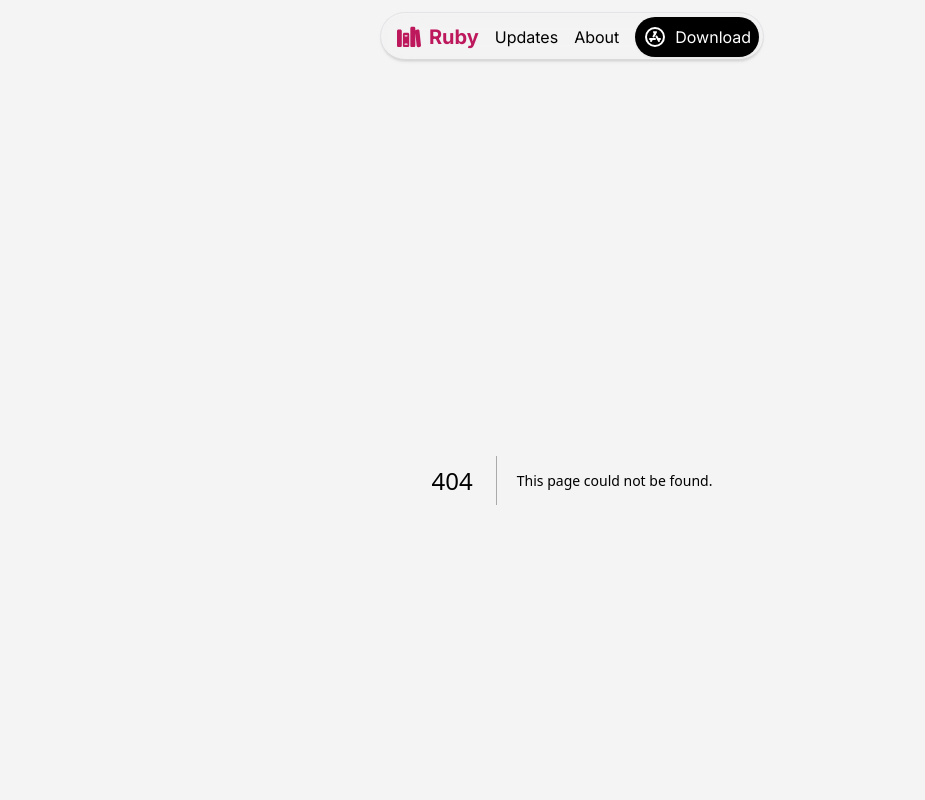
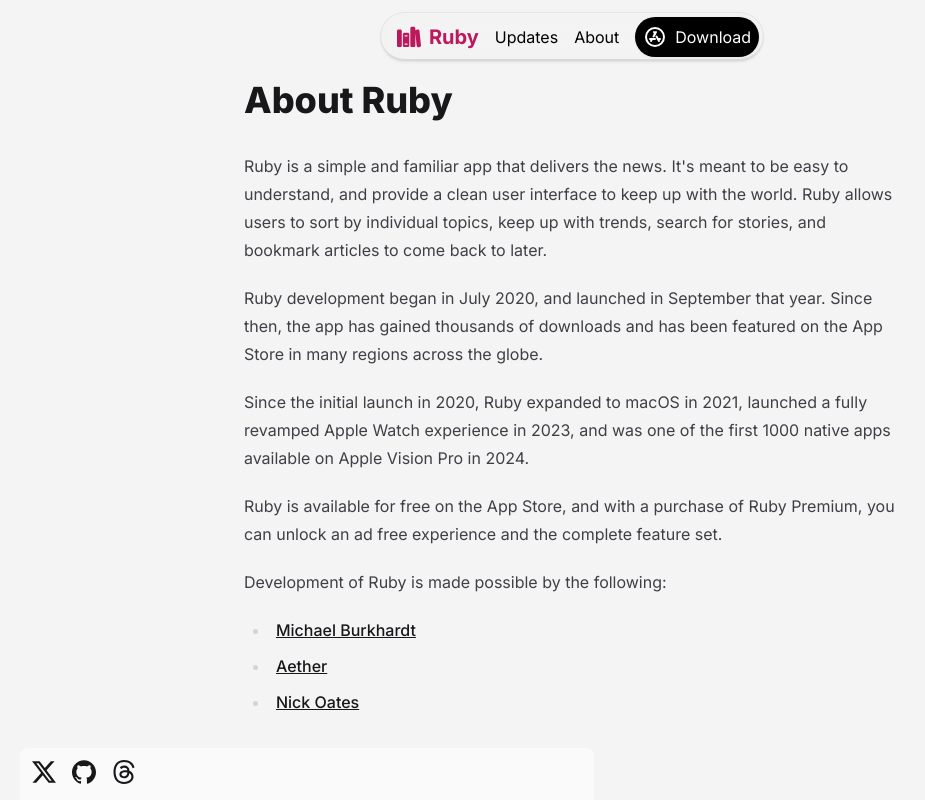
Before and after one commit to getRubyApp/Ruby-Website, a Next.js app: page /about in a window 1280 px wide. Before the commit this address had no page. Shown: the top 800 px of the page, without its empty margins (68-993 px from the left). Built offline with nearby package versions, Linux system fonts and the light colour scheme.

Commit message:
About page

```diff
--- /dev/null
+++ b/app/about/page.tsx
@@ -0,0 +1,55 @@
+import { Metadata } from "next";
+
+export const metadata: Metadata = {
+	title: "About",
+};
+
+export default function About() {
+	return (
+		<main className="prose dark:prose-invert mx-auto prose-zinc">
+			<h1>About Ruby</h1>
+
+			<p>
+				Ruby is a simple and familiar app that delivers the news.
+				It&apos;s meant to be easy to understand, and provide a clean
+				user interface to keep up with the world. Ruby allows users to
+				sort by individual topics, keep up with trends, search for
+				stories, and bookmark articles to come back to later.
+			</p>
+
+			<p>
+				Ruby development began in July 2020, and launched in September
+				that year. Since then, the app has gained thousands of downloads
+				and has been featured on the App Store in many regions across
+				the globe.
+			</p>
+
+			<p>
+				Since the initial launch in 2020, Ruby expanded to macOS in
+				2021, launched a fully revamped Apple Watch experience in 2023,
+				and was one of the first 1000 native apps available on Apple
+				Vision Pro in 2024.
+			</p>
+
+			<p>
+				Ruby is available for free on the App Store, and with a purchase
+				of Ruby Premium, you can unlock an ad free experience and the
+				complete feature set.
+			</p>
+
+			<p>Development of Ruby is made possible by the following:</p>
+
+			<ul>
+				<li>
+					<a href="https://x.com/mbrkhrdt">Michael Burkhardt</a>
+				</li>
+				<li>
+					<a href="https://x.com/AetherAurelia">Aether</a>
+				</li>
+				<li>
+					<a href="https://nickoates.com">Nick Oates</a>
+				</li>
+			</ul>
+		</main>
+	);
+}
--- a/app/privacy/page.tsx
+++ b/app/privacy/page.tsx
@@ -1,14 +1,17 @@
 export default function PrivacyPolicy() {
 	return (
-		<div className="prose dark:prose-invert prose-zinc mx-auto">
+		<main className="prose dark:prose-invert prose-zinc mx-auto">
 			<h1>Privacy Policy</h1>
+
 			<p>
 				<strong>Last updated on February 20th, 2024.</strong>
 			</p>
+
 			<p>
 				We believe in user privacy, and we like to keep you in the loop
 				about how your data may be collected and or utilized in Ruby.
 			</p>
+
 			<p>
 				First and foremost, majority of data is actually collected by
 				third parties, and we don&apos;t have access to most of it.
@@ -16,6 +19,7 @@
 				else, we don&apos;t collect any user data on what you&apos;re
 				specifically doing.
 			</p>
+
 			<p>
 				There is a very limited amount of data we actually collect,
 				which is mostly analytical data. We use TelemetryDeck in the
@@ -24,17 +28,20 @@
 				mostly includes things like device type, OS version, app
 				version, and what features of the app you use.
 			</p>
+
 			<p>
 				Bookmarks sync across your Apple devices, whether that be
 				iPhone, iPad, Mac, or Apple Vision. Regardless of what device
 				you&apos;re using, we do not have your Bookmark data. All of
 				that is handled by Apple&apos;s iCloud service.
 			</p>
+
 			<p>
 				Since Ruby requires third parties to collect the news, they may
 				collect some data when requesting the news, including your IP
 				address, timezone, or similar.
 			</p>
+
 			<p>
 				In addition, Ruby will link to external sites, primarily news
 				publishers - and your data may be collected by those third
@@ -43,6 +50,6 @@
 				is imperative that you know that data may be collected by those
 				websites.
 			</p>
-		</div>
+		</main>
 	);
 }
```
Also changed, not shown: package.json (+4 -4 lines), 1 other file (tests, documents, lock files or other folders).
